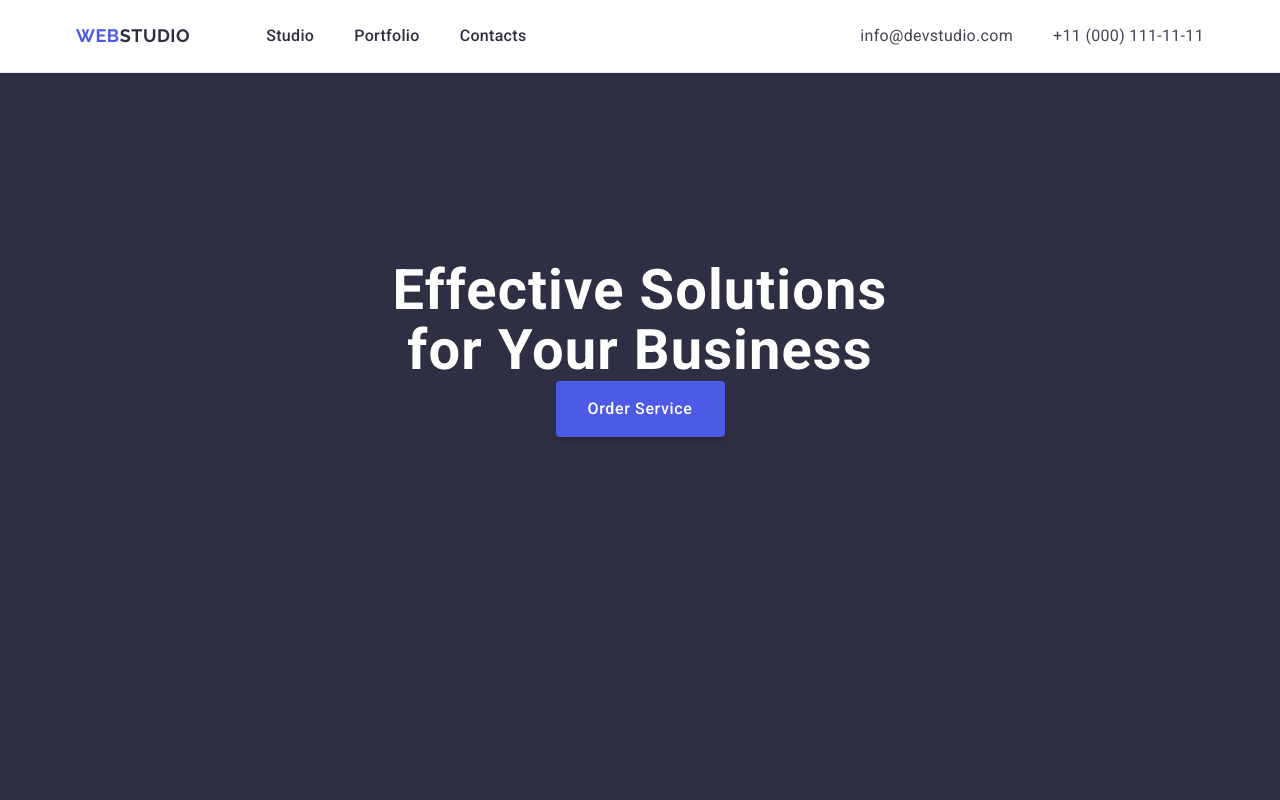
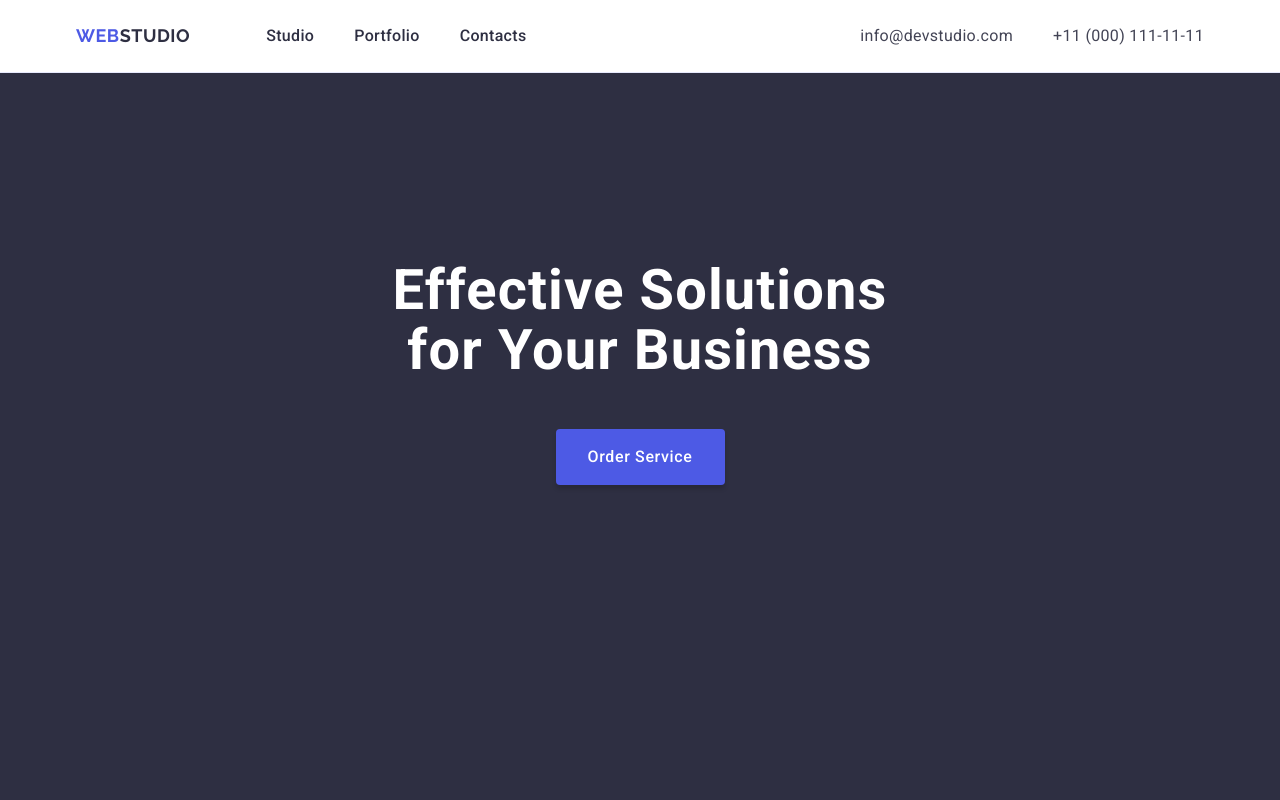
Before and after one commit to Stanislav-Zinovkin/goit-markup-hw-03, a plain HTML site: page index.html in a window 1280 px wide. Shown: the top 800 px of the page. Drawn offline with nearby package versions, Linux system fonts and the light colour scheme.

Commit message:
Hw#3-1.5

```diff
--- a/css/styles.css
+++ b/css/styles.css
@@ -125,6 +125,8 @@ address {
   background-color: #2e2f42;
 }
 .title-text {
+  padding-bottom: 48px;
+  margin-top: 188px;
   margin: 0 auto;
   max-width: 496px;
   background-color: #2e2f42;
@@ -176,6 +178,7 @@ address {
   margin: -1px;
   padding: 0;
   overflow: hidden;
+  clip-path: inset(100%);
   clip: rect(0, 0, 0, 0);
   white-space: nowrap;
   border: 0;
```
